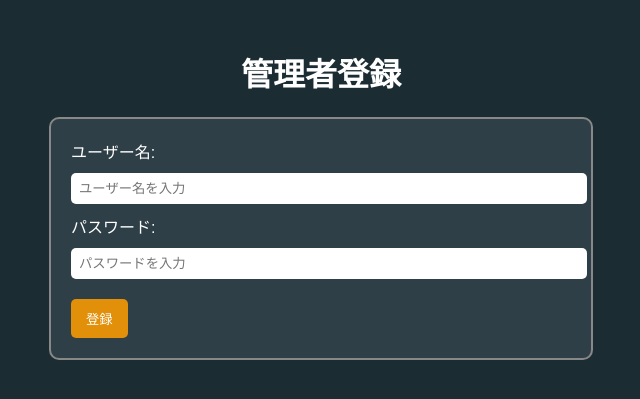
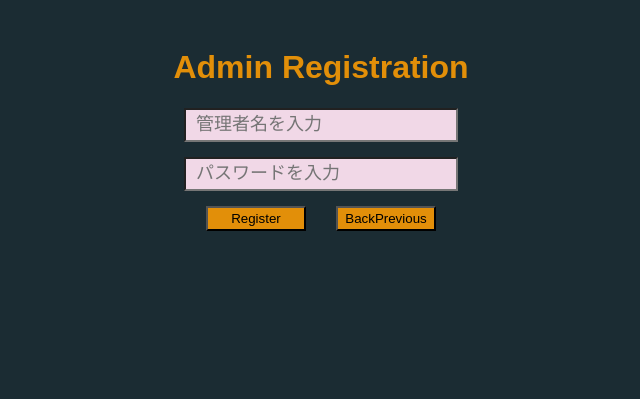
Before and after one commit to O-sh-skech/GraphicLab, a Flask app: page /register_admin in a window 1280 px wide. Shown: the top 399 px of the page, without its empty margins (319-959 px from the left). Run offline with Flask 3, Linux system fonts and the light colour scheme.

Commit message:
管理者関連のページのcssを修正

```diff
--- a/database/routes/admin_routes.py
+++ b/database/routes/admin_routes.py
@@ -1,8 +1,10 @@
 from flask import Blueprint, render_template, request, session, redirect, flash, url_for
 from werkzeug.security import generate_password_hash, check_password_hash
-from database.models.admin import Admin  # モデルのインポート
+
 from database.db.database import db
-from database.models.feedback import Feedback  # モデルのインポート
+from database.models.admin import Admin
+from database.models.feedback import Feedback
+
 
 admin_bp = Blueprint('admin', __name__)
 
--- a/static/style.css
+++ b/static/style.css
@@ -22,6 +22,17 @@ body { background-color: #1b2c33; color: #fff; font-family: sans-serif; }
         display: block;
     }
 
+    .BackPreviousBtn {
+      display: flex;
+      justify-content: center;
+      align-items: center;
+      width: 100px;
+      padding: 8px 0;
+      text-align: center;
+      background-color: rgb(226, 143, 9);
+      color: #000000;
+      cursor: pointer;
+    }
 
     .layout {
       position: relative;
@@ -63,10 +74,6 @@ body { background-color: #1b2c33; color: #fff; font-family: sans-serif; }
   .zoom-buttons button:active {
   filter: brightness(70%);
   }
-
-
-
-
 
     /* 各ボタンの共通スタイル */
     #pdfBtn, #feedbackBtn, #adminBtn ,#saveFuncBtn ,#historyBtn {
@@ -131,44 +138,31 @@ body { background-color: #1b2c33; color: #fff; font-family: sans-serif; }
       background-color: #fddaea;
     }
 
+    /*各ボタンのスタイル*/
     .BackPreviousBtn,
     .SendFeedBackBtn,
-    .AdminAuthBtn {
+    .AdminAuthBtn,
+    .LoginBtn,
+    .Registration {
       background-color: rgb(226, 143, 9);
       color: #000000;
       padding: 3px ;
       cursor: pointer;
       width: 100px;
+      text-align: center;
     }
 
     .button-container {
       display: flex;
-      justify-content: space-between; /* 端と端に分かれる */
-      width: 250px; /* ボタン2個分以上の幅を確保 */
+      justify-content: center;
+      gap: 30px
     }
 
-    .LoginBtn {
-      background-color: rgb(226, 143, 9);
-      color: #000000;
-      padding: 3px;
-      cursor: pointer;
-      width: 100px;
-    }
-
-    .admin-auth-container {
+    .admin-auth-wrapper {
       max-width: 350px;
-      margin: 0 auto; /* 中央寄せ */
-      padding: 10px;
-    }
-
-    .admin-previousBtn {
-      display: flex;
-      justify-content: center; /* 中央寄せ */
-      margin-top: 20px;
-      position: fixed;
-      bottom: 20px;
-      right: 10px;
-      display: flex;
+      margin: 0 auto;      /*  中央寄せ */
+      padding: 20px;
+      text-align: center;
     }
 
     .auth-input {
--- a/templates/feedback_detail.html
+++ b/templates/feedback_detail.html
@@ -3,10 +3,10 @@
 <head>
   <meta charset="UTF-8">
   <link rel="stylesheet" href="{{ url_for('static', filename='style.css') }}">
-  <title>フィードバック詳細</title>
+  <title>Feedback Detail</title>
 </head>
 <body>
-  <h2>フィードバック詳細</h2>
+  <h2>Feedback Detail</h2>
 
   {% if feedback %}
     <p><strong>ID:</strong> {{ feedback.id }}</p>
--- a/templates/manage_feedback.html
+++ b/templates/manage_feedback.html
@@ -4,10 +4,10 @@
   <meta charset="UTF-8">
   <meta name="viewport" content="width=device-width, initial-scale=1.0">
   <link rel="stylesheet" href="{{ url_for('static', filename='style.css') }}">
-  <title>フィードバックの管理</title>
+  <title>Manage Feedback</title>
 </head>
 <body>
-  <h2>フィードバック一覧</h2>
+  <h2>Feedback Manager</h2>
 
   <!-- 検索・項目フィルター -->
   <form method="POST" action="{{ url_for('feedback.manage_feedback') }}">
@@ -67,7 +67,7 @@
 
   <!--　戻るボタン -->
   {% set back_url = url_for('index') %}
-  <button type="button" class="BackPreviousBtn admin-previousBtn" onclick="window.location.href='{{ back_url }}'">
+  <button type="button" class="BackPreviousBtn floating-buttons" onclick="window.location.href='{{ back_url }}'">
     BackPrevious
   </button>
 </body>
--- a/templates/register_admin.html
+++ b/templates/register_admin.html
@@ -1,91 +1,34 @@
-<!-- templates/register_admin.html -->
 <!DOCTYPE html>
 <html lang="ja">
 <head>
-    <meta charset="UTF-8">
-    <title>管理者登録</title>
-    <style>
-        body {
-            background-color: #1b2c33;
-            color: #fff;
-            font-family: sans-serif;
-            padding: 20px;
-        }
-
-        .form-container {
-            background-color: #2e3f47;
-            padding: 20px;
-            border-radius: 10px;
-            border: 2px solid #888;
-            max-width: 500px;
-            margin: 0 auto;
-        }
-
-        label, input {
-            display: block;
-            margin-bottom: 10px;
-        }
-
-        input[type="text"],
-        input[type="password"] {
-            width: 100%;
-            padding: 8px;
-            border-radius: 5px;
-            border: none;
-        }
-
-        button {
-            background-color: rgb(226, 143, 9);
-            color: #fff;
-            border: none;
-            padding: 10px 15px;
-            border-radius: 5px;
-            cursor: pointer;
-            margin-top: 10px;
-        }
-
-        button:hover {
-            background-color: rgb(255, 160, 30);
-        }
-
-        h1 {
-            text-align: center;
-        }
-
-        .error-message {
-            color: #f44336;
-            font-weight: bold;
-            margin-top: 10px;
-            text-align: center;
-        }
-
-        .success-message {
-            color: #4caf50;
-            font-weight: bold;
-            margin-top: 10px;
-            text-align: center;
-        }
-    </style>
+  <meta charset="UTF-8">
+  <title>Admin Registration</title>
+  <link rel="stylesheet" href="{{ url_for('static', filename='style.css') }}">
 </head>
 <body>
-    <h1>管理者登録</h1>
-    <div class="form-container">
-        <form method="POST" action="{{ url_for('admin.register_admin') }}">
-            <label for="username">ユーザー名:</label>
-            <input type="text" id="username" name="username" placeholder="ユーザー名を入力" required>
+  <div class="admin-auth-wrapper">
+    <h1>Admin Registration</h1>
 
-            <label for="password">パスワード:</label>
-            <input type="password" id="password" name="password" placeholder="パスワードを入力" required>
+    {% if error %}
+    <p class="error-message">{{ error }}</p>
+    {% endif %}
+    {% if message %}
+    <p class="success-message">{{ message }}</p>
+    {% endif %}
 
-            <button type="submit">登録</button>
+    <form method="POST" action="{{ url_for('admin.register_admin') }}">
+      <input type="text" id="username" name="username" placeholder="管理者名を入力" class="auth-input" required>
+      <input type="password" id="password" name="password" placeholder="パスワードを入力" class="auth-input" required>
 
-            {% if error %}
-            <div class="error-message">{{ error }}</div>
-            {% endif %}
-            {% if message %}
-            <div class="success-message">{{ message }}</div>
-            {% endif %}
-        </form>
-    </div>
+      <div class="button-container">
+        <button type="submit" class="Registration">Register</button>
+
+        {% set back_url = url_for('admin.admin') %}
+        <button type="button" class="BackPreviousBtn" onclick="window.location.href='{{ back_url }}'">
+          BackPrevious
+        </button>
+      </div>
+    </form>
+  </div>
 </body>
 </html>
```
Also changed, not shown: templates/admin.html (+11 -11 lines), templates/register_admin_auth.html (+23 -67 lines), static/uploads/2025-06-27_9.36.36_1.png (added).
